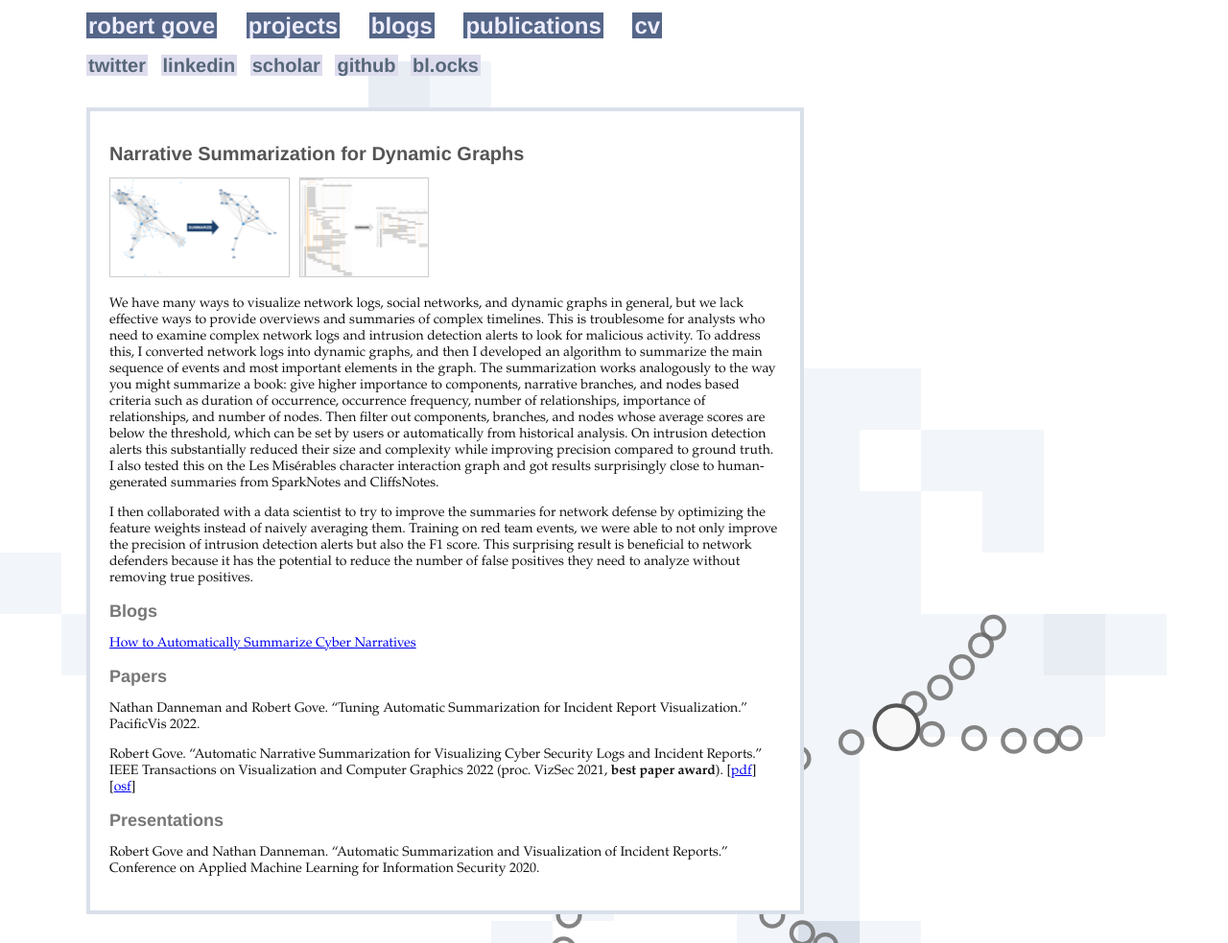
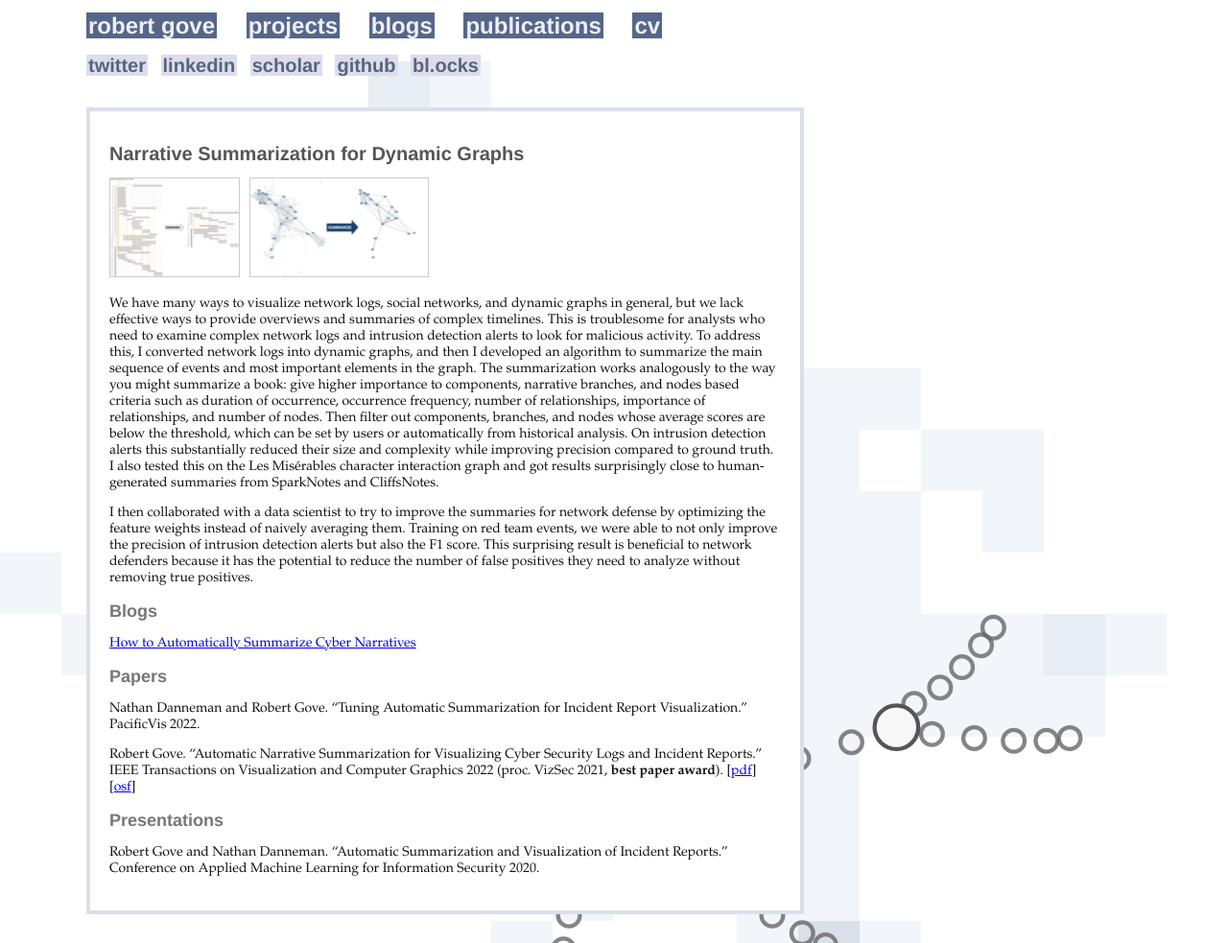
Before and after one commit to rpgove/rpgove.github.io, a Jekyll site: the page built from _projects/narrative_summarization.md, in a window 1280 px wide. Shown: the whole page at 96% size. Built offline with Jekyll 4.4.1, drawn with Linux system fonts in a browser that asks for light colours.

Commit message:
Image order

```diff
--- a/_projects/narrative_summarization.md
+++ b/_projects/narrative_summarization.md
@@ -4,8 +4,8 @@ title: Narrative Summarization for Dynamic Graphs
 subtitle: An algorithm for extracting key nodes, branches, and components from dynamic graphs.
 date: 2021-10-27
 images:
+  - unsummarized-summarized-story.png
   - summarize-jean.png
-  - unsummarized-summarized-story.png
 ---
 
 We have many ways to visualize network logs, social networks, and dynamic graphs in general, but we lack effective ways to provide overviews and summaries of complex timelines. This is troublesome for analysts who need to examine complex network logs and intrusion detection alerts to look for malicious activity. To address this, I converted network logs into dynamic graphs, and then I developed an algorithm to summarize the main sequence of events and most important elements in the graph. The summarization works analogously to the way you might summarize a book: give higher importance to components, narrative branches, and nodes based criteria such as duration of occurrence, occurrence frequency, number of relationships, importance of relationships, and number of nodes. Then filter out components, branches, and nodes whose average scores are below the threshold, which can be set by users or automatically from historical analysis. On intrusion detection alerts this substantially reduced their size and complexity while improving precision compared to ground truth. I also tested this on the Les Misérables character interaction graph and got results surprisingly close to human-generated summaries from SparkNotes and CliffsNotes.
```
